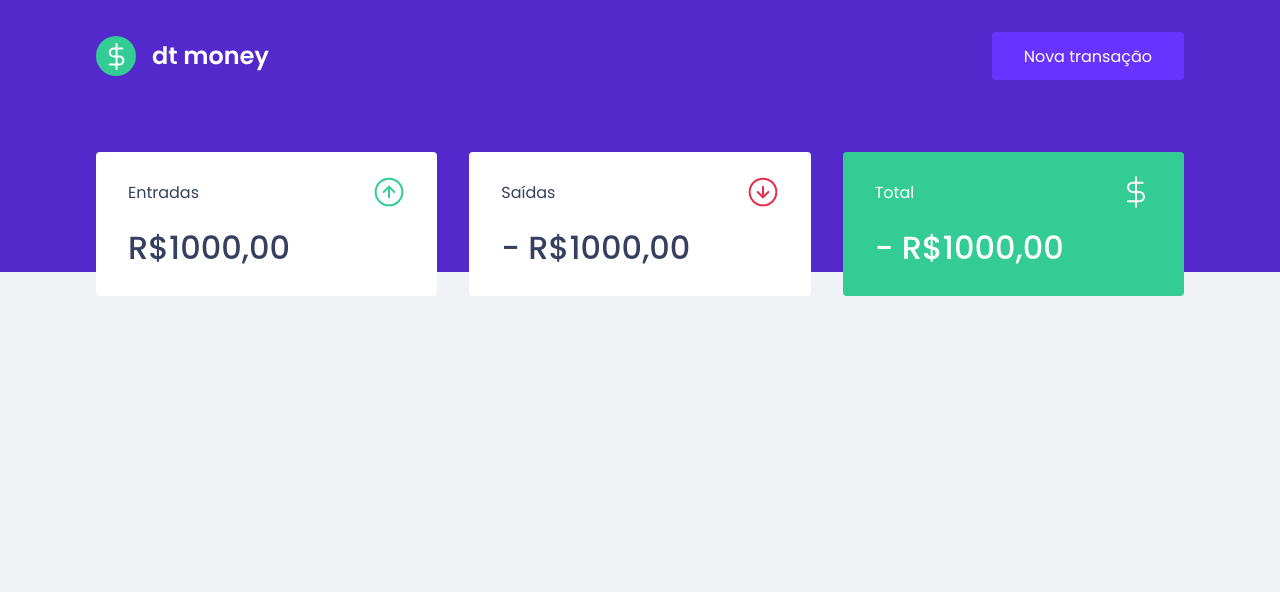
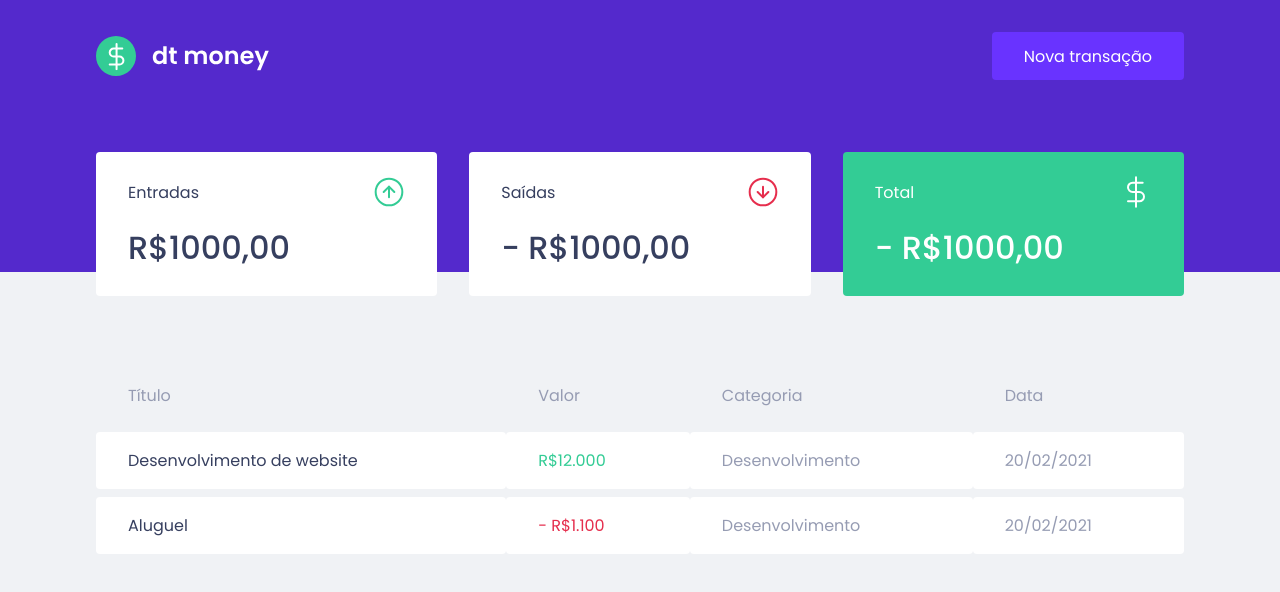
Before and after one commit to valdeirch/dtmoney, a React (Create React App) app: page / in a window 1280 px wide. Shown: the top 592 px of the page. Built offline with nearby package versions, Linux system fonts and the light colour scheme.

Commit message:
added transactions table

```diff
--- a/src/components/Dashboard/index.tsx
+++ b/src/components/Dashboard/index.tsx
@@ -1,10 +1,12 @@
 import { Summary } from '../Summary';
+import { TransactionsTable } from '../TransactionsTable';
 import { Container } from './styles';
 
 export function Dashboard() {
   return (
     <Container>
       <Summary />
+      <TransactionsTable />
     </Container>
   )
 }
--- /dev/null
+++ b/src/components/TransactionsTable/index.tsx
@@ -0,0 +1,37 @@
+import { Container } from "./styles";
+
+export function TransactionsTable() {
+  return (
+    <Container>
+      <table>
+        <thead>
+          <tr>
+            <th>Título</th>
+            <th>Valor</th>
+            <th>Categoria</th>
+            <th>Data</th>
+          </tr>
+        </thead>
+
+        <tbody>
+          <tr>
+            <td>
+              Desenvolvimento de website
+            </td>
+            <td className="deposit">R$12.000</td>
+            <td>Desenvolvimento</td>
+            <td>20/02/2021</td>
+          </tr>
+          <tr>
+            <td>
+              Aluguel
+            </td>
+            <td className="withdraw">- R$1.100</td>
+            <td>Desenvolvimento</td>
+            <td>20/02/2021</td>
+          </tr>
+        </tbody>
+      </table>
+    </Container>
+  )
+}
--- /dev/null
+++ b/src/components/TransactionsTable/styles.ts
@@ -0,0 +1,38 @@
+import styled from 'styled-components';
+
+export const Container = styled.div`
+  margin-top: 4rem;
+
+  table {
+    width: 100%;
+    border-spacing: 0 0.5rem;
+
+    th {
+      color: var(--text-body);
+      font-weight: 400;
+      padding: 1rem 2rem;
+      text-align: left;
+      line-height: 1.5rem;
+    }
+
+    td {
+      padding: 1rem 2rem;
+      border: 0;
+      background: var(--shape);
+      color: var(--text-body);
+      border-radius: 0.25rem;
+
+      &:first-child {
+        color: var(--text-title);
+      }
+
+      &.deposit {
+        color: var(--green)
+      }
+
+      &.withdraw {
+        color: var(--red)
+      }
+    }
+  }
+`;
```
